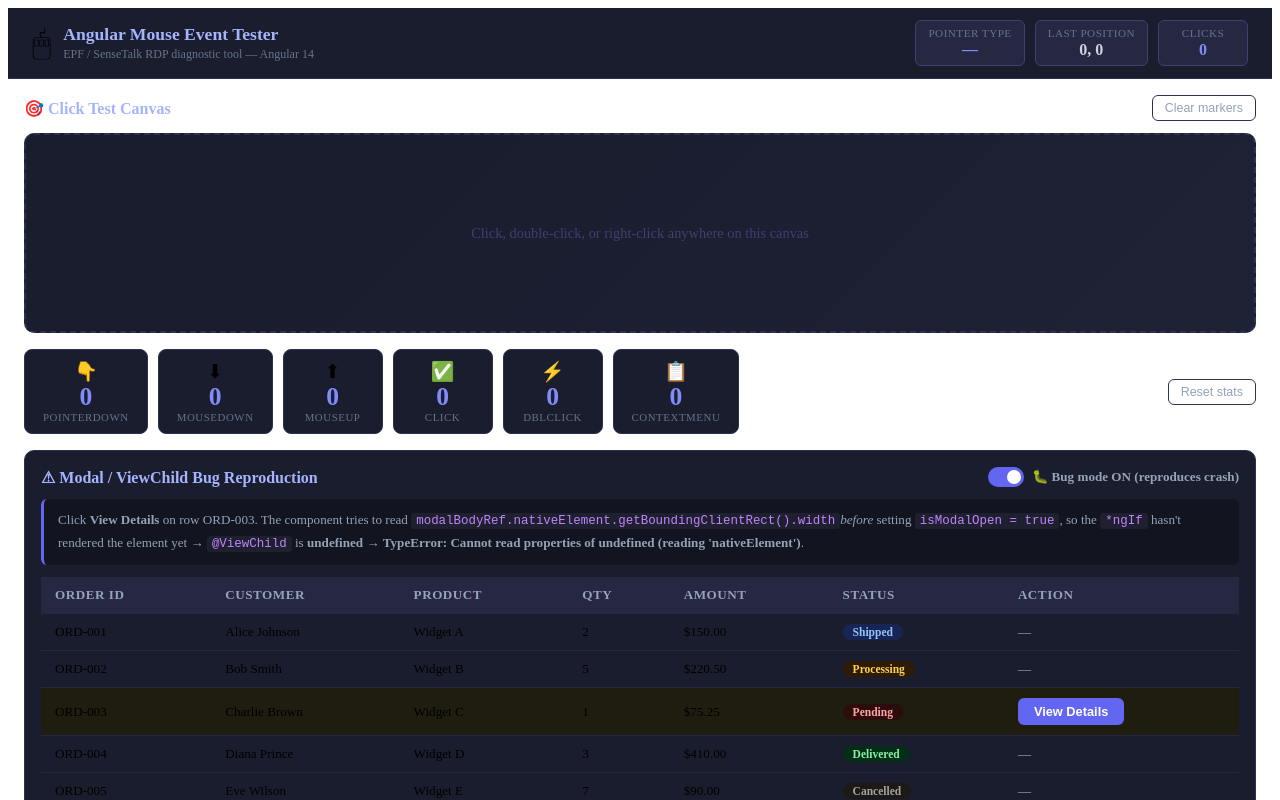
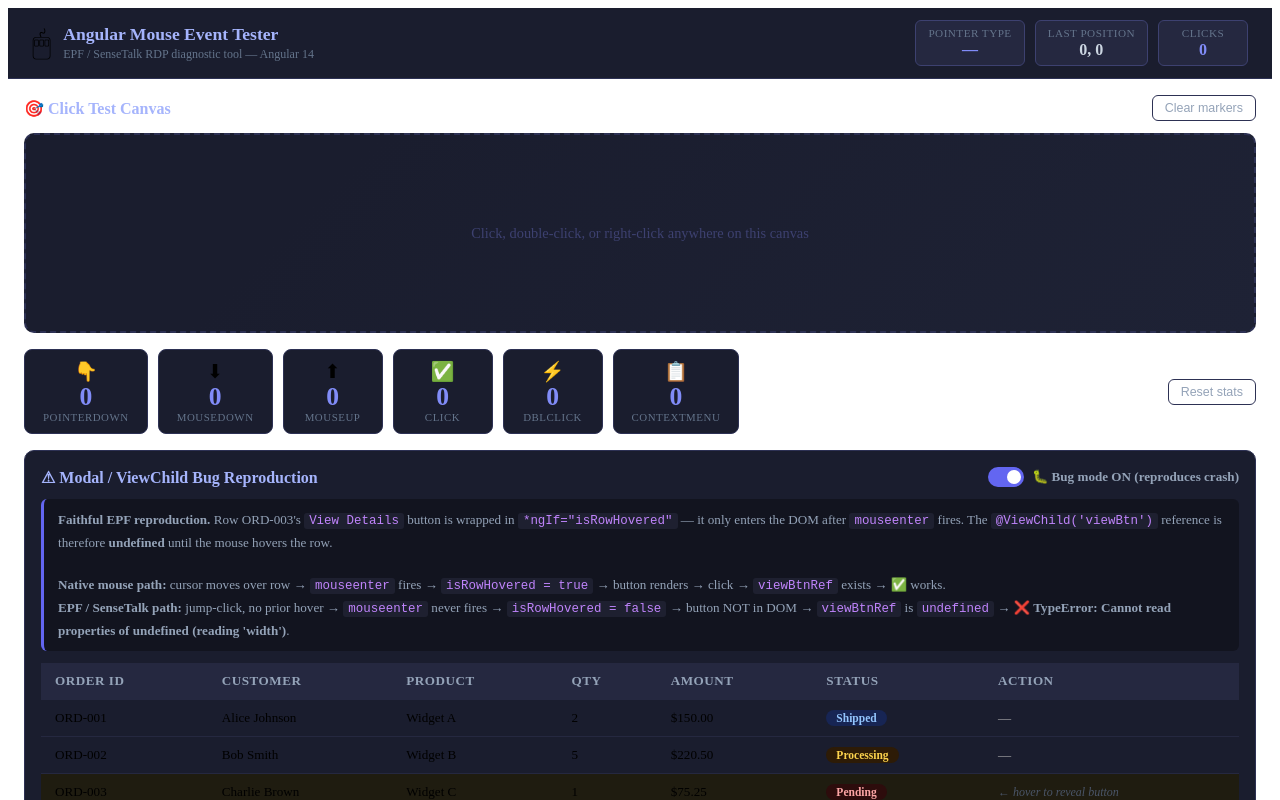
Before and after one commit to tzjing99/test-rdp-mouse, an Angular app: page / in a window 1280 px wide. Shown: the top 800 px of the page. Built offline with nearby package versions, Linux system fonts and the light colour scheme.

Commit message:
feat: faithful EPF reproduction - hover-gated ViewChild (#viewBtn in *ngIf=isRowHovered)

```diff
--- a/src/app/app.component.css
+++ b/src/app/app.component.css
@@ -76,6 +76,8 @@ tbody tr:hover{background:#1e2235}
 tbody tr:last-child td{border-bottom:none}
 .special-row{background:#1f1c10 !important}
 .special-row:hover{background:#2a2510 !important}
+.row-hovered td{box-shadow:inset 0 0 0 1px #6366f133}
+.hover-hint{color:#4a5568;font-size:0.75rem;font-style:italic;white-space:nowrap}
 
 /* Badges */
 .badge{display:inline-block;padding:2px 10px;border-radius:12px;font-size:0.72rem;font-weight:600}
--- a/src/app/app.component.html
+++ b/src/app/app.component.html
@@ -82,15 +82,23 @@
       </div>
 
       <p class="bug-desc" *ngIf="bugMode">
-        Click <strong>View Details</strong> on row ORD-003. The component tries to read
-        <code>modalBodyRef.nativeElement.getBoundingClientRect().width</code>
-        <em>before</em> setting <code>isModalOpen = true</code>, so the <code>*ngIf</code>
-        hasn't rendered the element yet → <code>@ViewChild</code> is <strong>undefined</strong>
-        → <strong>TypeError: Cannot read properties of undefined (reading 'nativeElement')</strong>.
+        <strong>Faithful EPF reproduction.</strong> Row ORD-003's <code>View Details</code> button
+        is wrapped in <code>*ngIf="isRowHovered"</code> — it only enters the DOM after
+        <code>mouseenter</code> fires. The <code>@ViewChild('viewBtn')</code> reference is
+        therefore <strong>undefined</strong> until the mouse hovers the row.
+        <br><br>
+        <strong>Native mouse path:</strong> cursor moves over row &rarr;
+        <code>mouseenter</code> fires &rarr; <code>isRowHovered = true</code> &rarr;
+        button renders &rarr; click &rarr; <code>viewBtnRef</code> exists &rarr; ✅ works.<br>
+        <strong>EPF / SenseTalk path:</strong> jump-click, no prior hover &rarr;
+        <code>mouseenter</code> never fires &rarr; <code>isRowHovered = false</code> &rarr;
+        button NOT in DOM &rarr; <code>viewBtnRef</code> is <code>undefined</code> &rarr;
+        ❌ <strong>TypeError: Cannot read properties of undefined (reading 'width')</strong>.
       </p>
       <p class="bug-desc fixed" *ngIf="!bugMode">
-        Fixed: <code>isModalOpen = true</code> is set first, then dimensions are read inside
-        <code>setTimeout(0)</code> so Angular can render the element before being accessed.
+        <strong>Fixed pattern:</strong> always set <code>isModalOpen = true</code> first so
+        Angular renders the element, then read its dimensions inside
+        <code>setTimeout(0)</code> — after change detection has run.
       </p>
 
       <!-- Error banner ────────────────────────────────────────────────── -->
@@ -98,7 +106,7 @@
         <span class="error-icon">⛔</span>
         <div>
           <strong>Uncaught TypeError:</strong> {{ lastError }}<br>
-          <small>at openModal() — same stack as customer's Angular 14 app</small>
+          <small>at openModal() — EPF skipped mouseenter so viewBtnRef was never rendered</small>
         </div>
       </div>
 
@@ -114,6 +122,9 @@
           <tbody>
             <tr *ngFor="let order of orders"
               [class.special-row]="order.isSpecialRow"
+              [class.row-hovered]="order.isSpecialRow && isRowHovered"
+              (mouseenter)="order.isSpecialRow && onRowMouseEnter(order)"
+              (mouseleave)="order.isSpecialRow && onRowMouseLeave()"
               [attr.data-order-id]="order.id"
               [attr.data-testid]="order.isSpecialRow ? 'modal-trigger-row' : null">
               <td>{{ order.id }}</td>
@@ -127,13 +138,22 @@
                 </span>
               </td>
               <td>
-                <button *ngIf="order.isSpecialRow"
+                <!-- KEY: button only exists in DOM when row is hovered -->
+                <!-- Native mouse: hover fires mouseenter → button renders → @ViewChild resolves -->
+                <!-- EPF jump-click: no hover → button never renders → @ViewChild = undefined -->
+                <button *ngIf="order.isSpecialRow && isRowHovered"
+                  #viewBtn
                   class="btn-primary"
                   id="btn-view-details"
                   data-testid="btn-view-details"
                   (click)="openModal(order, $event)">
                   View Details
                 </button>
+                <span *ngIf="order.isSpecialRow && !isRowHovered"
+                  class="hover-hint"
+                  data-testid="hover-hint-ord003">
+                  ← hover to reveal button
+                </span>
                 <span *ngIf="!order.isSpecialRow" style="color:#aaa">—</span>
               </td>
             </tr>
--- a/src/app/app.component.ts
+++ b/src/app/app.component.ts
@@ -55,15 +55,23 @@ export class AppComponent implements OnInit, OnDestroy {
   private logId = 0;
 
   // ── Modal: ViewChild references ────────────────────────────────────────────
-  // #modalBody is inside *ngIf="isModalOpen" — it is UNDEFINED while modal is closed.
-  // Accessing it before isModalOpen = true reproduces the customer's JS error.
+  // #modalBody is inside *ngIf="isModalOpen" — undefined while modal is closed.
   @ViewChild('modalBody') modalBodyRef?: ElementRef;
 
+  // KEY REPRODUCTION:
+  // #viewBtn is inside *ngIf="isRowHovered" — it only enters the DOM after mouseenter.
+  // Native mouse always hovers before click → ref exists.
+  // EPF jump-clicks without hover → ref is UNDEFINED → crash.
+  @ViewChild('viewBtn') viewBtnRef?: ElementRef;
+
   isModalOpen = false;
+  isRowHovered = false;       // tracks whether the special row is currently hovered
   selectedOrder: Order | null = null;
 
   // ── Bug-reproduction toggle ────────────────────────────────────────────────
-  bugMode = true;   // true = reproduce the crash, false = correct Angular pattern
+  // bugMode ON  = faithful customer reproduction (hover-gated ViewChild crash)
+  // bugMode OFF = correct pattern: read ref inside setTimeout(0) after *ngIf renders
+  bugMode = true;
   lastError: string | null = null;
 
   // ── Orders table ───────────────────────────────────────────────────────────
@@ -144,44 +152,63 @@ export class AppComponent implements OnInit, OnDestroy {
     this.markerTimers.forEach(t => clearTimeout(t));
   }
 
+  // ── Hover tracking on the special row ────────────────────────────────────
+  onRowMouseEnter(order: Order): void {
+    this.isRowHovered = true;
+    this.addLog('mouseenter', `Hovered over ${order.id} — #viewBtn NOW in DOM`, 'info');
+  }
+
+  onRowMouseLeave(): void {
+    this.isRowHovered = false;
+    this.addLog('mouseleave', 'Left row — #viewBtn REMOVED from DOM', 'info');
+  }
+
   // ── Modal: reproduces / fixes the ViewChild crash ─────────────────────────
   openModal(order: Order, event: MouseEvent): void {
     event.stopPropagation();
     this.lastError = null;
 
+    const hoverState = this.isRowHovered ? 'YES (hovered)' : 'NO (no prior hover — EPF path)';
+    this.addLog('row-hover-state',
+      `isRowHovered = ${this.isRowHovered} | viewBtnRef = ${this.viewBtnRef ? 'EXISTS' : 'UNDEFINED'}`,
+      this.isRowHovered ? 'info' : 'warn');
+
     if (this.bugMode) {
-      // ⚠ BUG REPRODUCTION:
-      // modalBodyRef is inside *ngIf="isModalOpen" which is still FALSE here.
-      // Angular has NOT rendered #modalBody yet → it is undefined.
-      // Accessing .nativeElement crashes exactly like the customer's app.
+      // ⚠ FAITHFUL CUSTOMER REPRODUCTION:
+      // #viewBtn is guarded by *ngIf="isRowHovered".
+      // - Native mouse: always passes through mouseenter → isRowHovered=true → ref exists
+      // - EPF jump-click: skips hover → isRowHovered=false → viewBtnRef is UNDEFINED
+      // Reading .nativeElement.getBoundingClientRect().width crashes exactly
+      // like the customer's: "Cannot read properties of undefined (reading 'width')"
       try {
-        const width = (this.modalBodyRef as any).nativeElement.getBoundingClientRect().width;
-        this.addLog('modal-width', `Modal body width = ${width}px`, 'info');
+        const width = (this.viewBtnRef as any).nativeElement.getBoundingClientRect().width;
+        this.addLog('modal-width', `Button width = ${width}px (hovered before click ✅)`, 'success');
       } catch (err: any) {
         this.lastError = err.message;
         this.addLog('angular-error',
-          `Uncaught TypeError: ${err.message}  ← same crash as customer app`,
+          `⛔ TypeError: ${err.message}  ← EPF skipped hover, viewBtnRef is undefined`,
           'error');
-        console.error('%c⛔ Angular Error reproduced:', 'color:red;font-weight:bold', err);
+        console.error('%c⛔ Customer bug reproduced:', 'color:red;font-weight:bold', err);
       }
     }
 
-    // Whether buggy or not, open the modal afterwards
+    // Open the modal regardless
     this.isModalOpen = true;
     this.selectedOrder = order;
 
     if (!this.bugMode) {
-      // ✅ CORRECT PATTERN: read dimensions AFTER the view has updated
-      // Use setTimeout(0) so Angular renders *ngIf first
+      // ✅ CORRECT PATTERN:
+      // 1. Set isModalOpen = true first (renders #modalBody via *ngIf)
+      // 2. Read dimensions in setTimeout(0) — after Angular's change detection
       setTimeout(() => {
         if (this.modalBodyRef) {
           const width = this.modalBodyRef.nativeElement.getBoundingClientRect().width;
-          this.addLog('modal-width', `✅ Modal body width = ${width}px (correct timing)`, 'success');
+          this.addLog('modal-width', `✅ Modal width = ${width}px (correct timing)`, 'success');
         }
       }, 0);
     }
 
-    this.addLog('modal-open', `Modal opened for ${order.id} (bugMode=${this.bugMode})`,
+    this.addLog('modal-open', `Modal opened for ${order.id} [hover=${hoverState}]`,
       this.lastError ? 'warn' : 'success');
   }
 
```
